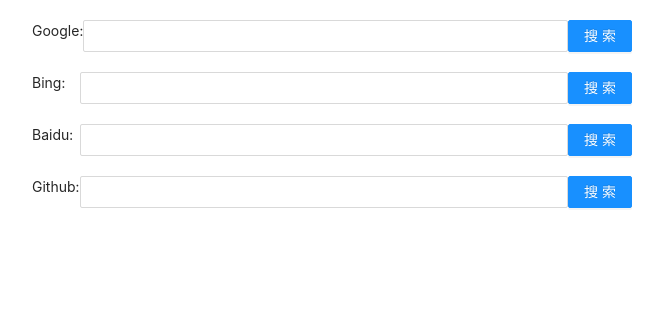
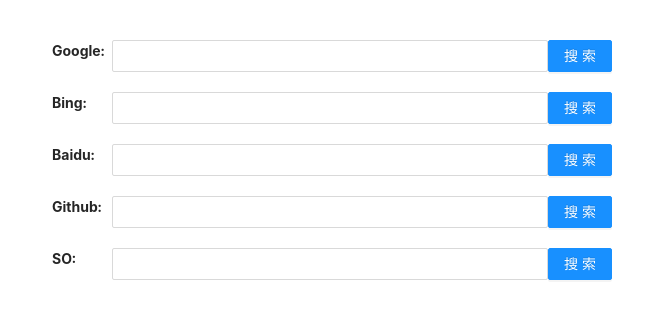
Before and after one commit to SpencerYang148/browser-page, a React app: page / in a window 1280 px wide. Shown: the top 318 px of the page, without its empty margins (308-971 px from the left). Built offline with nearby package versions, Linux system fonts and the light colour scheme; the HTML template or start-up script is replaced by a standard one.

Commit message:
添加stackoverflow、修改样式

```diff
--- a/src/components/SeachItem/style.less
+++ b/src/components/SeachItem/style.less
@@ -2,6 +2,8 @@
     display: flex;
     margin-top: 20px;
     .name {
+        flex-shrink: 0;
         width: 60px;
+        font-weight: bolder;
     }
 }
--- a/src/pages/MianPage/MianPage.tsx
+++ b/src/pages/MianPage/MianPage.tsx
@@ -29,6 +29,7 @@
                 <SeachItem name="Bing" urlTemplate="https://cn.bing.com/search?q=${query}" />
                 <SeachItem name="Baidu" urlTemplate="https://www.baidu.com/s?wd=${query}" />
                 <SeachItem name="Github" urlTemplate="https://github.com/search?q=${query}" />
+                <SeachItem name="SO" urlTemplate="https://stackoverflow.com/search?q=${query}" />
             </div>
         </div>
     );
--- a/src/pages/MianPage/style.less
+++ b/src/pages/MianPage/style.less
@@ -6,5 +6,6 @@
     align-items: center;
     .search-con {
         width: 600px;
+        padding: 20px;
     }
 }
```
